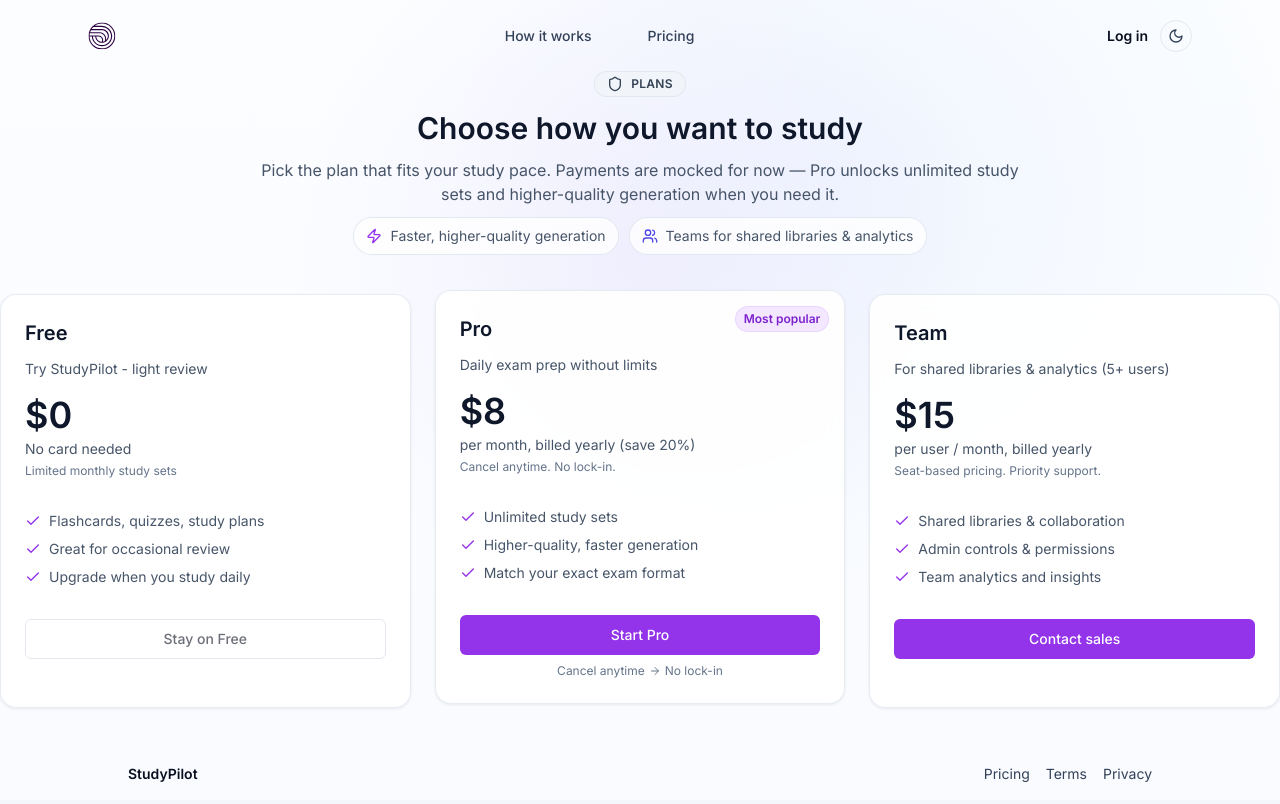
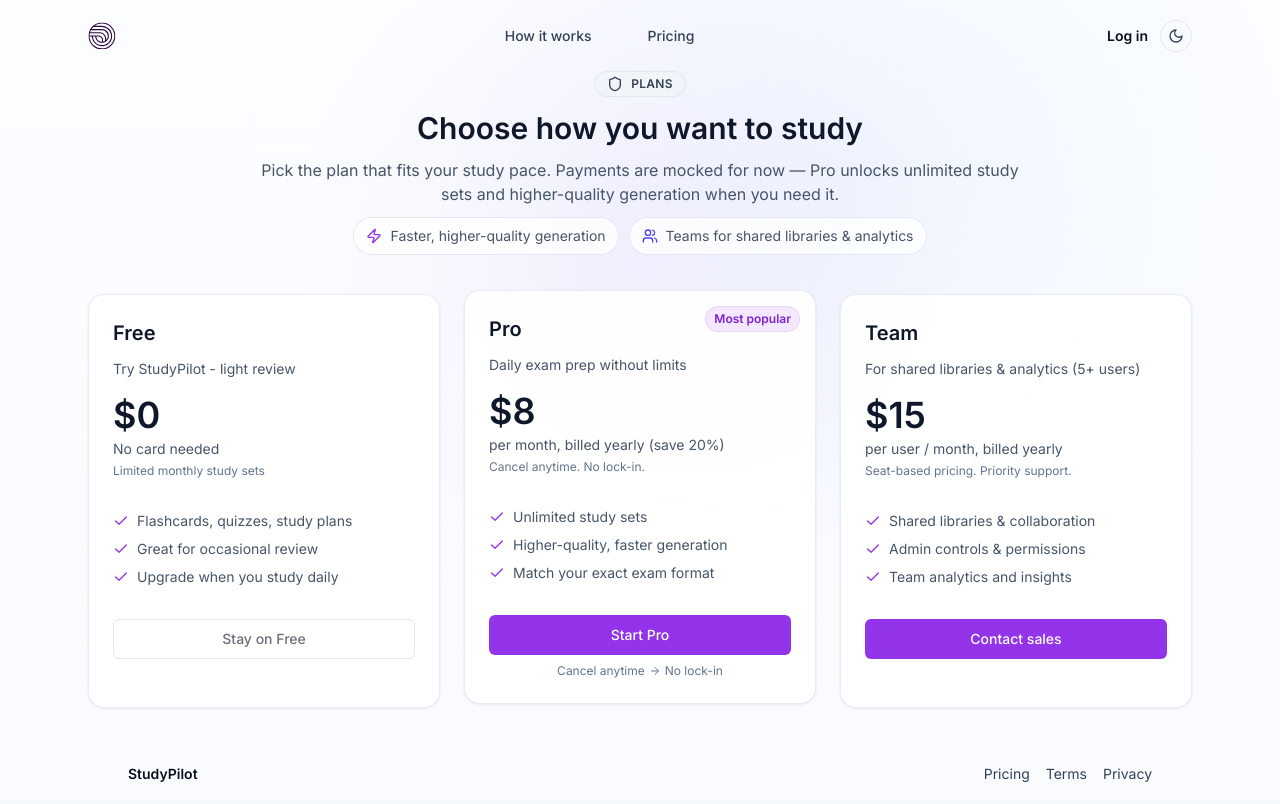
Before and after one commit to sirbxueonline-arch/phsionline-app, a Next.js app: page /pricing in a window 1280 px wide. Built offline with nearby package versions, Linux system fonts and the light colour scheme; no server answers.

Commit message:
Constrain pricing layout width for tighter horizontal cards

```diff
--- a/app/pricing/page.tsx
+++ b/app/pricing/page.tsx
@@ -105,7 +105,7 @@
   }, [processingPlan]);
 
   return (
-    <div className="space-y-10">
+    <div className="mx-auto max-w-6xl space-y-10 px-4 md:px-6">
       <header className="space-y-3 text-center">
         <div className="inline-flex items-center gap-2 rounded-full bg-slate-100 px-3 py-1 text-xs font-semibold uppercase tracking-wide text-slate-700 ring-1 ring-slate-200 dark:bg-slate-900/70 dark:text-slate-200 dark:ring-slate-800">
           <Shield className="h-4 w-4" /> Plans
```
